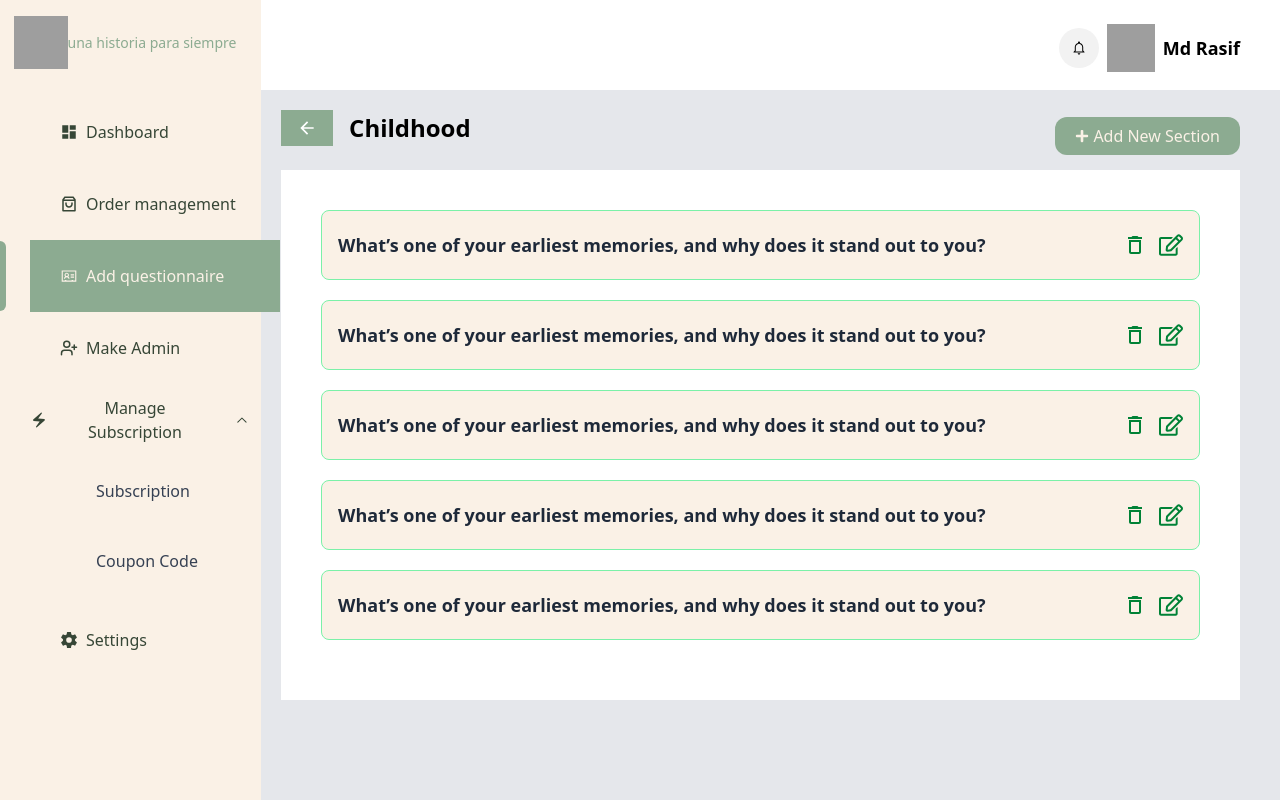
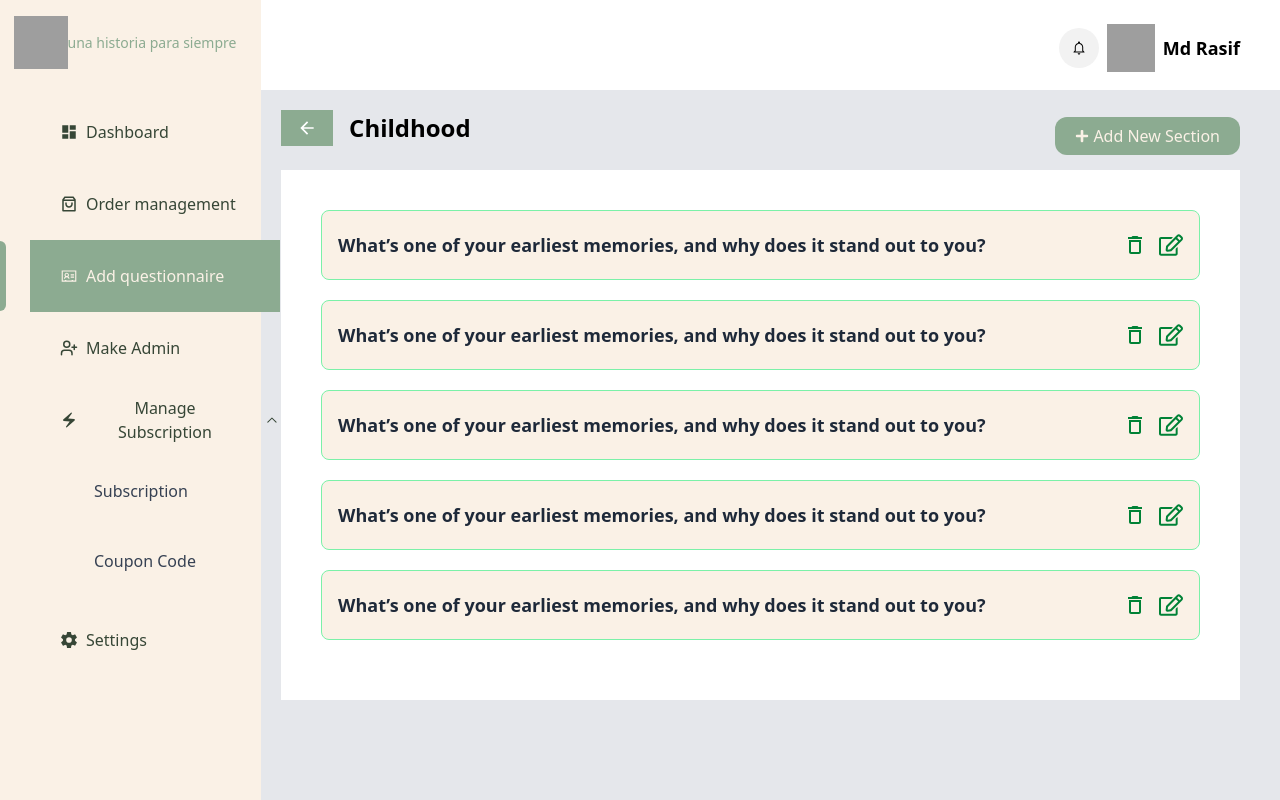
Before and after one commit to MohammedRasif/AMD-Dashboard, a React (Vite) app: page /question in a window 1280 px wide. Both pictures are taken after a click on the button "Manage Subscription". Built offline with nearby package versions, Linux system fonts and the light colour scheme; grey boxes are pictures that could not be loaded.

Commit message:
manage subscription route modify

```diff
--- a/src/assets/component/Sidebar/Sidebar.jsx
+++ b/src/assets/component/Sidebar/Sidebar.jsx
@@ -73,9 +73,9 @@ const Sidebar = () => {
                 </NavLink>
 
                 {/* Manage Subscription */}
-                <div>
+                <div className="pl-[30px]">
                     <button
-                        className="flex items-center justify-between w-full"
+                        className="flex items-center justify-between w-[280px]"
                         onClick={() => setIsOpen(!isOpen)}
                     >
 
@@ -91,12 +91,12 @@ const Sidebar = () => {
                 </div>
                 {/* Submenu (Animated Expand) */}
                 <div
-                    className={` ml-8 overflow-hidden transition-all duration-300 ${isOpen ? 'max-h-[200px] opacity-100' : 'max-h-0 opacity-0'}`}
+                    className={` ml-[30px] overflow-hidden transition-all duration-300 ${isOpen ? 'max-h-[200px] opacity-100' : 'max-h-0 opacity-0'}`}
                 >
                     <NavLink
                         to="/subscription"
                         className={({ isActive }) =>
-                            ` h-[70px] flex items-center pl-16    text-gray-700 hover:bg-[#8CAB91] hover:text-white transition  ${isActive ? 'bg-[#CBD9CC]' : ''}`
+                            ` h-[70px] flex items-center pl-16 mr-[30px]   text-gray-700 hover:bg-[#8CAB91] hover:text-white transition  ${isActive ? 'bg-[#CBD9CC]' : ''}`
                         }
                     >
                         Subscription
@@ -104,7 +104,7 @@ const Sidebar = () => {
                     <NavLink
                         to="/coupon-code"
                         className={({ isActive }) =>
-                            `flex items-center h-[70px] pl-16 text-gray-700 hover:bg-[#8CAB91] hover:text-white transition  ${isActive ? 'bg-[#CBD9CC]' : ''}`
+                            `flex items-center h-[70px] pl-16 mr-[30px] text-gray-700 hover:bg-[#8CAB91] hover:text-white transition  ${isActive ? 'bg-[#CBD9CC]' : ''}`
                         }
                     >
                         Coupon Code
```
